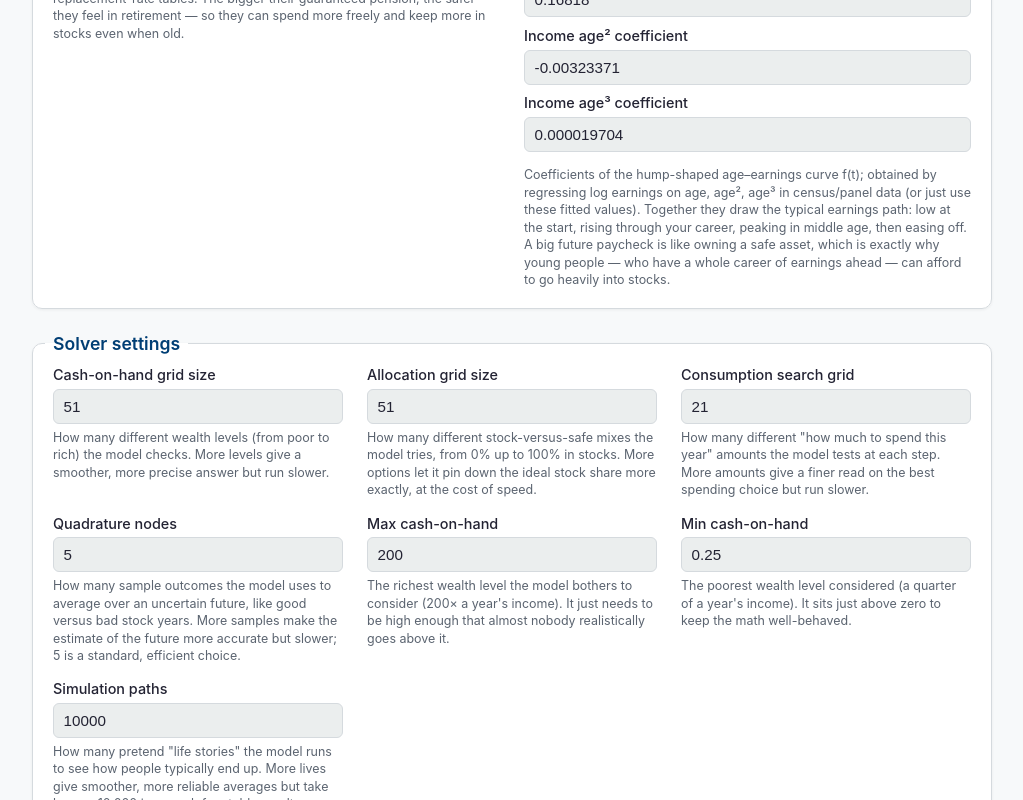
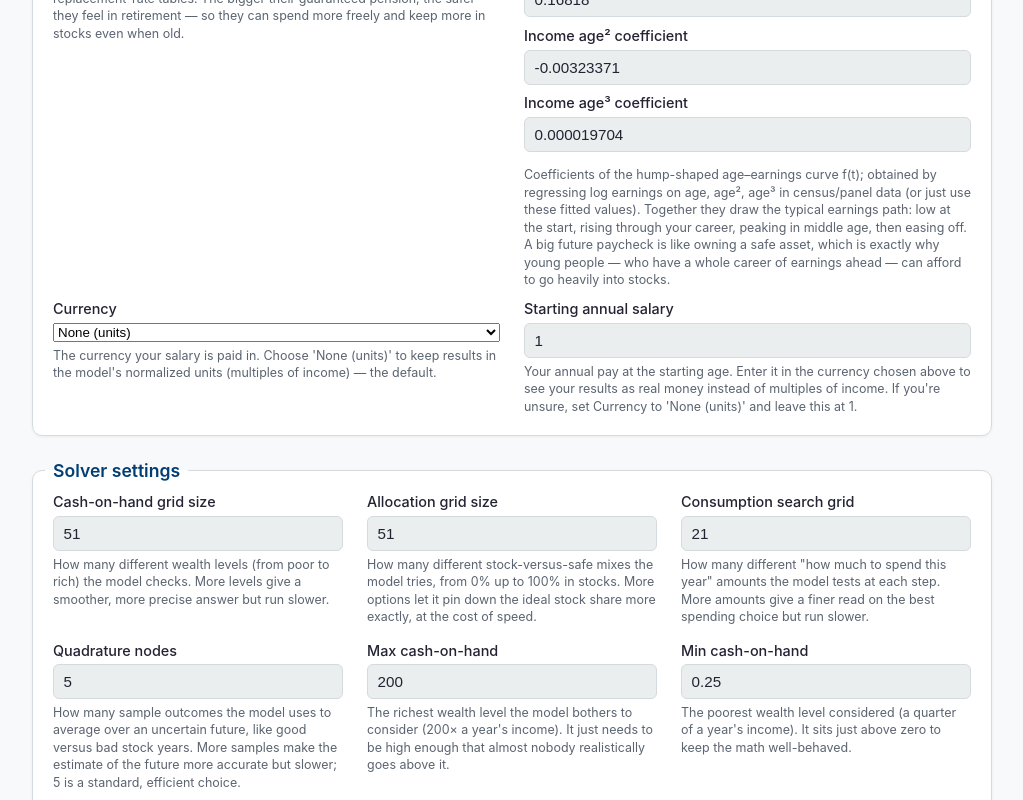
Before and after one commit to gmich1/Life-Cycle-Model-Website, a React (Create React App) app in the folder Real/frontend/: page / in a window 1280 px wide. Shown: the part 1723-2523 px from the top of the page, without its empty margins (128-1151 px from the left). Built offline with nearby package versions, Linux system fonts and the light colour scheme.

Commit message:
feat: add currency + salary inputs and currency-aware results table

```diff
--- a/Real/frontend/src/pages/Inputs.js
+++ b/Real/frontend/src/pages/Inputs.js
@@ -1,5 +1,7 @@
 import React, { useState } from 'react'
 import './Inputs.css'
+import ResultsTable from './ResultsTable'
+import { CURRENCIES } from './currency'
 
 // Ordered groups rendered as boxes. Each field below names its group id.
 const GROUPS = [
@@ -66,23 +68,6 @@ const FIELDS = [
     desc: 'How many pretend "life stories" the model runs to see how people typically end up. More lives give smoother, more reliable averages but take longer; 10,000 is enough for stable results.' },
 ]
 
-// Friendly column headers for the sim series. Any key not listed here
-// falls back to its raw name, so the table still works if you add series.
-const LABELS = {
-  meanC: 'Consumption',
-  meanW: 'Wealth',
-  meanY: 'Income',
-  meanGPY: 'Perm. income growth',
-  meanS: 'Stocks',
-  meanB: 'Bonds',
-  meanalpha: 'Stock share',
-  meanCs: 'Consumption (scaled)',
-  meanWs: 'Wealth (scaled)',
-  meanYs: 'Income (scaled)',
-  cGPY: 'Cumulative growth',
-  meanWY: 'Wealth / income',
-}
-
 // Persona presets. Each `values` entry overrides a FIELDS default by name;
 // any field not listed keeps its default. Only the three education-showcase
 // personas (finance, bluecollar, doctor) override the income polynomial
@@ -118,6 +103,8 @@ function Inputs() {
   const [result, setResult] = useState(null)
   const [charts, setCharts] = useState(null)
   const [startAge, setStartAge] = useState(20)
+  const [currency, setCurrency] = useState('none')
+  const [salary, setSalary] = useState('1')
   const [error, setError] = useState(null)
   const [loading, setLoading] = useState(false)
   const [progress, setProgress] = useState(0)
@@ -265,6 +252,43 @@ function Inputs() {
                   )
                 )}
               </div>
+              {g.id === 'incprofile' && (
+                <div className="field-grid">
+                  <div className="field">
+                    <label htmlFor="currency">Currency</label>
+                    <select
+                      id="currency"
+                      value={currency}
+                      onChange={(e) => setCurrency(e.target.value)}
+                    >
+                      {CURRENCIES.map((c) => (
+                        <option key={c.code} value={c.code}>{c.label}</option>
+                      ))}
+                    </select>
+                    <div className="field-desc">
+                      The currency your salary is paid in. Choose 'None (units)'
+                      to keep results in the model's normalized units (multiples
+                      of income) — the default.
+                    </div>
+                  </div>
+                  <div className="field">
+                    <label htmlFor="salary">Starting annual salary</label>
+                    <input
+                      id="salary"
+                      type="number"
+                      step="any"
+                      value={salary}
+                      onChange={(e) => setSalary(e.target.value)}
+                    />
+                    <div className="field-desc">
+                      Your annual pay at the starting age. Enter it in the
+                      currency chosen above to see your results as real money
+                      instead of multiples of income. If you're unsure, set
+                      Currency to 'None (units)' and leave this at 1.
+                    </div>
+                  </div>
+                </div>
+              )}
             </fieldset>
           )
         })}
@@ -320,28 +344,16 @@ function Inputs() {
       {result && (
         <div className="results">
           <h3>The Life Cycle Model Quantified</h3>
-          <div className="table-wrap">
-            <table className="results-table">
-              <thead>
-                <tr>
-                  <th>Age</th>
-                  {Object.keys(result).map((key) => (
-                    <th key={key}>{LABELS[key] || key}</th>
-                  ))}
-                </tr>
-              </thead>
-              <tbody>
-                {result[Object.keys(result)[0]].map((_, i) => (
-                  <tr key={i}>
-                    <td>{startAge + i}</td>
-                    {Object.keys(result).map((key) => (
-                      <td key={key}>{result[key][i].toFixed(4)}</td>
-                    ))}
-                  </tr>
-                ))}
-              </tbody>
-            </table>
-          </div>
+          <ResultsTable
+            result={result}
+            startAge={startAge}
+            currency={currency}
+            salary={
+              Number.isFinite(Number(salary)) && Number(salary) > 0
+                ? Number(salary)
+                : 1
+            }
+          />
         </div>
       )}
     </div>
```
Also changed, not shown: 1 other file (tests, documents, lock files or other folders).
